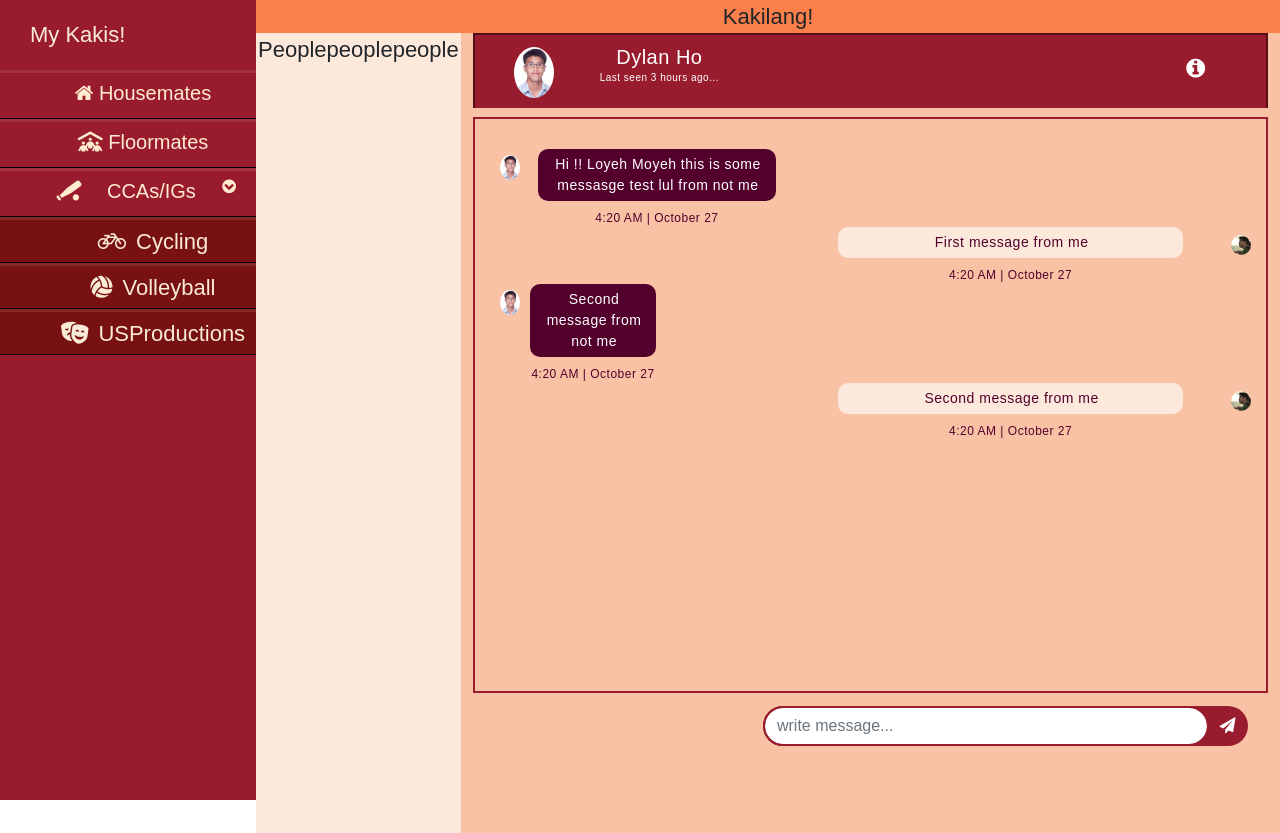
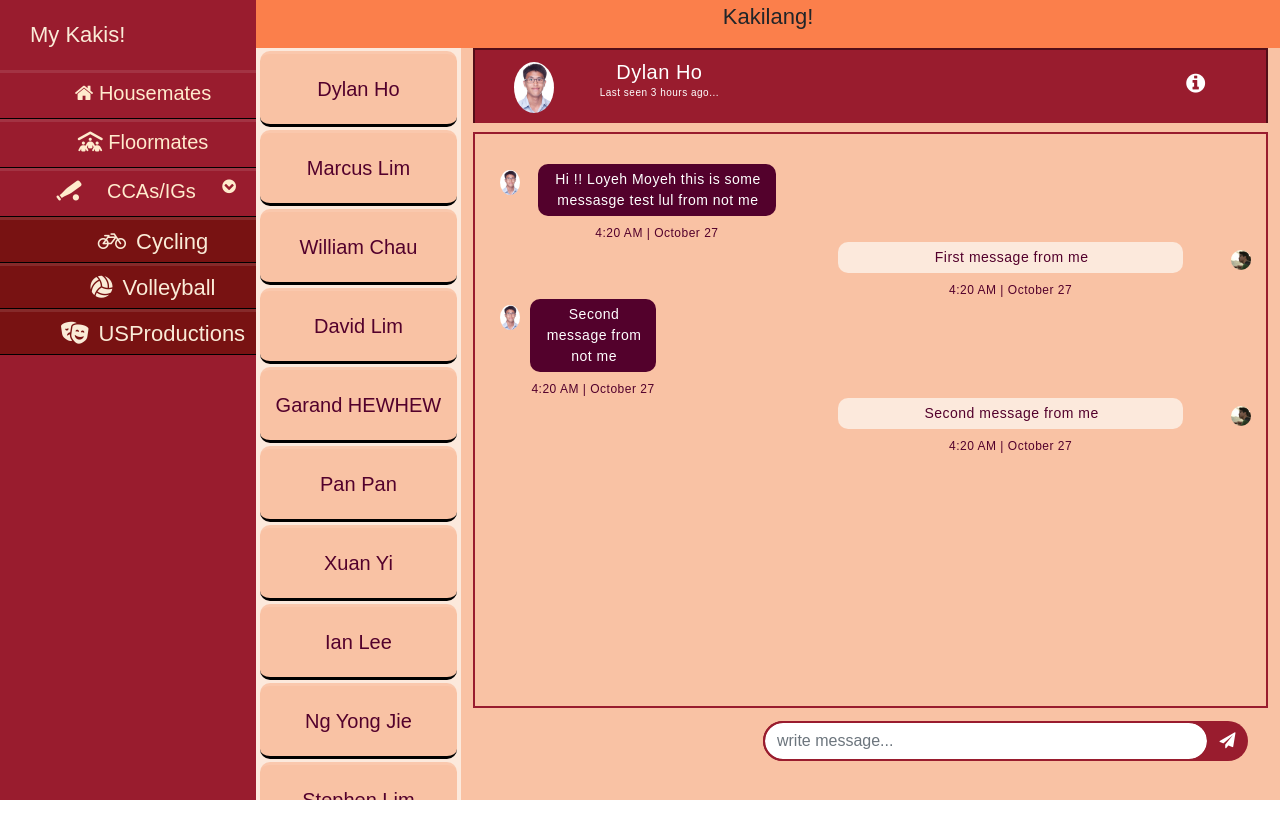
Before and after one commit to ChubbsBunns/Kakilang, a React (Create React App) app in the folder kakilang-web-app/: page /home/1 in a window 1280 px wide. After the commit the page ends 800 px from the top, so only its background shows below. Built offline with nearby package versions, Linux system fonts and the light colour scheme.

Commit message:
added list of people and fixed the bottom white bar bug

```diff
--- a/kakilang-web-app/src/App.css
+++ b/kakilang-web-app/src/App.css
@@ -49,6 +49,7 @@
   background-color: rgb(251, 127, 75);
   position: sticky;
   width: 100%;
+  height: 6%;
 }
 
 .banner {
@@ -63,7 +64,8 @@
   border-color: black;
   display: grid;
   grid-template-columns: 1fr 4fr;
-  height: 100%;
+  height: 94%;
+
 }
 
 #list_of_people {
@@ -84,72 +86,6 @@
   max-height: 100vh;
 }
 
-/*
-.sidebar-menu .sub-menu>ul>li>a>i{
-  margin-right:10px;
-  margin-left:30px;
+.main-UI{
+  height: 100%;
 }
-
-.sidebar-menu .sub-menu>ul>li>a:hover{
-  background-color: rgb(60, 9, 21);
-  color:rgb(255, 198, 160);
-  border-left: 5px solid rgb(255, 106, 190);
-}
-
-.sidebar-menu .sub-menu>ul>li>a:link,
-.sidebar-menu .sub-menu>ul>li>a:visited{
-  background-color: rgb(120, 18, 41);
-  display: inline-block;
-  width:100%;
-  text-decoration: none;
-  color: antiquewhite;
-  line-height: 30px;
-  padding: 10px;
-  transition: 0.2s;
-}
-
-
-.sidebar {
-  left: 0;
-  height: 100vh;
-  position: sticky;
-  padding: 0;
-  background-color: rgb(153, 28, 46);
-
-}
-
-.sidebar header {
-  font-size: 22px;
-  color: white;
-  text-align: left;
-  line-height: 70px;
-  padding-left: 20px;
-  background-color: rgb(153, 28, 47);
-  user-select: none;
-}
-
-.sidebar ul a {
-  display: block;
-  height: 100%;
-  width: 100%;
-  line-height: 65px;
-  font-size: 20px;
-  color: blanchedalmond;
-  padding-left: 30px;
-  box-sizing: border-box;
-  border-top: 3px solid rgba(255, 255, 255, 0.1);
-  border-bottom: 1px solid black;
-  transition: 0.9s;
-}
-
-.sidebar-menu>ul #Interest_Groups>ul>li>a{
-  background-color: rgb(97, 220, 36);
-  color: antiquewhite;
-  border-left: 5px solid #ff6abe;
-}
-
-.sidebar ul li:hover {
-  background-color: rgb(108, 21, 34);
-  border-left: 7px solid rgb(255, 195, 42);
-}
-*/
--- /dev/null
+++ b/kakilang-web-app/src/components/BigLogo.component.css
@@ -0,0 +1,4 @@
+.App{
+    height: 10%;
+    background-color: aquamarine;
+}
--- a/kakilang-web-app/src/components/Home.component.js
+++ b/kakilang-web-app/src/components/Home.component.js
@@ -1,6 +1,7 @@
 import React from "react";
 import Sidebar from "./Sidebar.component";
 import MessageBox from "./MessageBox.component";
+import ListOfPeople from "./ListOfPeople.component";
 
 /**
  * Homepage of the User
@@ -18,13 +19,13 @@ function Home() {
           Kakilang!
         </div>
         <div className="banner">
-          <div className="UI" id="list_of_people">
-            Peoplepeoplepeople
+            <div className="UI" id="list_of_people">
+              <ListOfPeople />
+            </div>
+            <div className="UI" id="text_interface">
+              <MessageBox />
+            </div>
           </div>
-          <div className="UI" id="text_interface">
-            <MessageBox />
-          </div>
-        </div>
       </div>
     </div>
   );
--- /dev/null
+++ b/kakilang-web-app/src/components/ListOfPeople.component.css
@@ -0,0 +1,53 @@
+body{
+    font-family: sans-serif;
+    font-size: 22px;
+}
+
+*{
+    padding: 0%;
+    box-sizing: border-box;
+    list-style: none;
+    text-decoration: none;
+}
+
+
+
+.list-of-people > ul{
+    padding: 0px;
+    list-style: none;
+}
+
+.list-of-people > ul> li{
+    width: 100%;
+}
+
+.list-of-people{
+    display: block;
+    overflow: auto;
+    block-size: 94vh;
+}
+
+.list-of-people > ul> li > a{
+    text-decoration: none;
+    box-sizing: border-box;
+    display: block;
+    border-radius: 10px;
+    background-color: rgb(249 194 164);
+    padding-top: 20px;
+    padding-bottom: 20px;
+    font-size: 20px;
+    color: rgb(83 1 44);
+    box-sizing: border-box;
+    transition: 0.2s;
+    margin: 3px 4px 3px;
+    border-top: 3px solid rgba(255, 255, 255, 0.1);
+    border-bottom: 3px solid black;
+}
+
+.list-of-people > ul> li > a:hover{
+    background-color: rgb(251 127 75);
+}
+
+.list-of-people > ul> li > a:active{
+    background-color: rgb(153 28 46);
+}
--- /dev/null
+++ b/kakilang-web-app/src/components/ListOfPeople.component.js
@@ -0,0 +1,67 @@
+import React from "react";
+import "./ListOfPeople.component.css";
+
+/**
+ * Lists down the people inside a selected group from the sidebar
+ *
+ *
+ *
+ * @component
+ */
+
+function ListOfPeople() {
+  return (
+    <div className="list-of-people">
+      <ul>
+        <li>
+          <a href="#">Dylan Ho</a>
+        </li>
+        <li>
+          <a href="#">Marcus Lim</a>
+        </li>
+        <li>
+          <a href="#">William Chau</a>
+        </li>
+        <li>
+          <a href="#">David Lim</a>
+        </li>
+        <li>
+          <a href="#">Garand HEWHEW</a>
+        </li>
+        <li>
+          <a href="#">Pan Pan</a>
+        </li>
+        <li>
+          <a href="#">Xuan Yi</a>
+        </li>
+        <li>
+          <a href="#">Ian Lee</a>
+        </li>
+
+        <li>
+          <a href="#">Ng Yong Jie</a>
+        </li>
+        <li>
+          <a href="#">Stephen Lim</a>
+        </li>
+        <li>
+          <a href="#">Tan Yu</a>
+        </li>
+        <li>
+          <a href="#">Russell Pierre</a>
+        </li>
+        <li>
+          <a href="#">Ronel Htun Win Aung</a>
+        </li>
+        <li>
+          <a href="#">
+            A really really really really really really really really really
+            really really really long name
+          </a>
+        </li>
+      </ul>
+    </div>
+  );
+}
+
+export default ListOfPeople;
```
